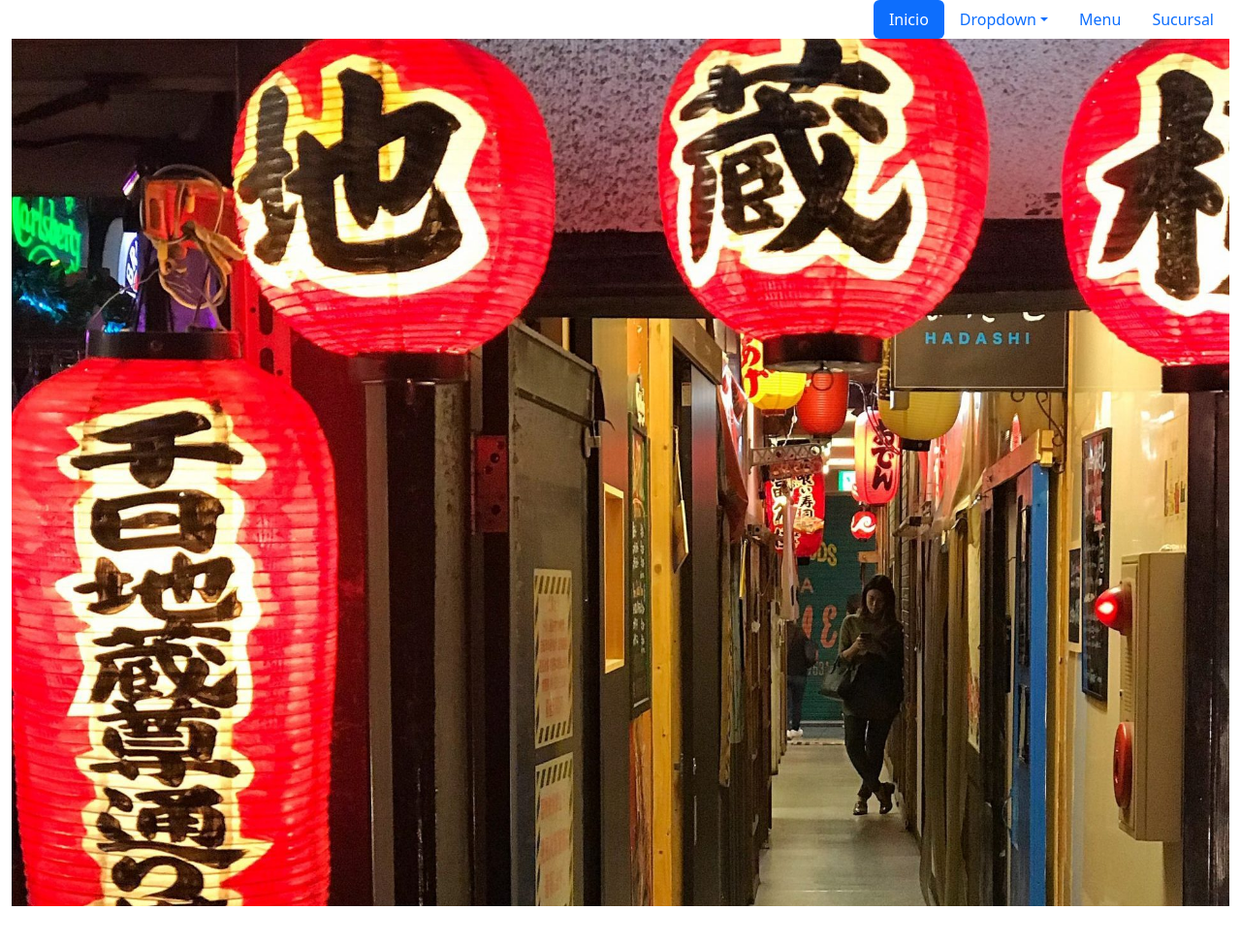
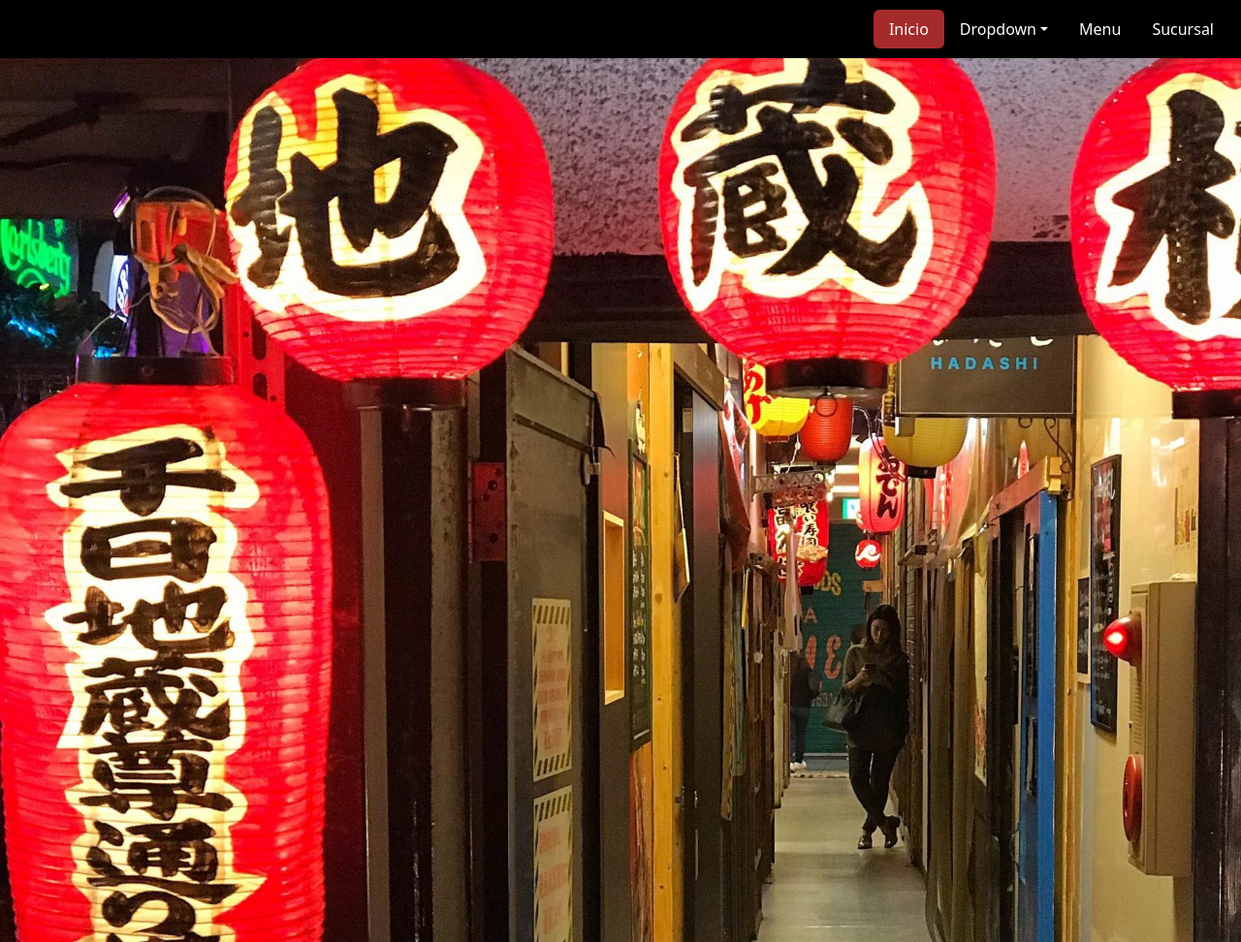
Before and after one commit to alanRodrigoMiozzi/Entregable1Miozzi, a website: page index.html in a window 1280 px wide. Shown: the whole page at 97% size. Before the commit the page ends 935 px from the top, so only its background shows below. Drawn offline with nearby package versions, Linux system fonts and the light colour scheme.

Commit message:
modificamos inicio

```diff
--- a/index.html
+++ b/index.html
@@ -15,12 +15,12 @@
       <div class="container-fluid">
         <div class="row">
             <div class="col-12 col-xl-12"></div>
-            <ul class="nav nav-pills bgnav justify-content-end">
+            <ul class="nav nav-pills justify-content-end" style="padding-top: 10px; padding-bottom: 10px; background-color: rgb(0, 0, 0);">
                 <li class="nav-item">
-                  <a class="nav-link active" aria-current="page" href="#">Inicio</a>
+                  <a class="nav-link active" aria-current="page" style="color: rgb(255, 255, 255); background-color: brown;" href="#">Inicio</a>
                 </li>
                 <li class="nav-item dropdown">
-                  <a class="nav-link dropdown-toggle" data-bs-toggle="dropdown" href="#" role="button" aria-expanded="false">Dropdown</a>
+                  <a class="nav-link dropdown-toggle" style="color: rgb(255, 255, 255);" data-bs-toggle="dropdown" href="#" role="button" aria-expanded="false">Dropdown</a>
                   <ul class="dropdown-menu">
                     <li><a class="dropdown-item" href="#">Action</a></li>
                     <li><a class="dropdown-item" href="#">Another action</a></li>
@@ -30,10 +30,10 @@
                   </ul>
                 </li>
                 <li class="nav-item">
-                  <a class="nav-link" href="#">Menu</a>
+                  <a class="nav-link" style="color: rgb(255, 255, 255);" href="#">Menu</a>
                 </li>
                 <li class="nav-item">
-                  <a class="nav-link" href="#">Sucursal</a>
+                  <a class="nav-link" style="color: rgb(255, 255, 255);" href="#">Sucursal</a>
                 </li>
               </ul>
         </div>
@@ -44,7 +44,7 @@
         <div class="container-fluid">
             <div class="row">
                 <div class="col-12 col-xl-12"></div>
-                <img src="img/inicio1.jpg" alt="">
+                <img src="img/inicio1.jpg" alt="" style="padding-right: 0px; padding-left: 0px;">
             </div>
         </div>
     </main>
--- a/scss/_general.scss
+++ b/scss/_general.scss
@@ -0,0 +1 @@
+.backNav{background-color: black;}
```
